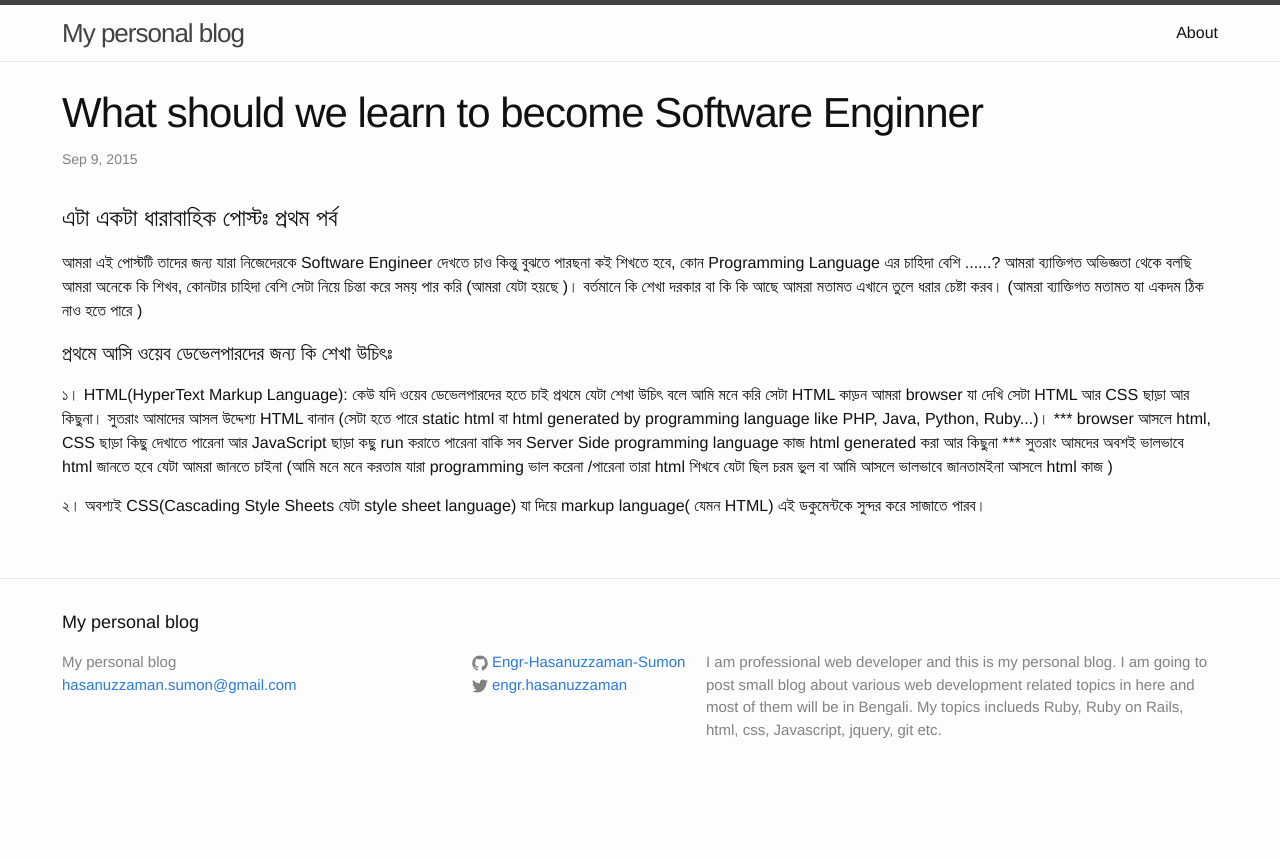
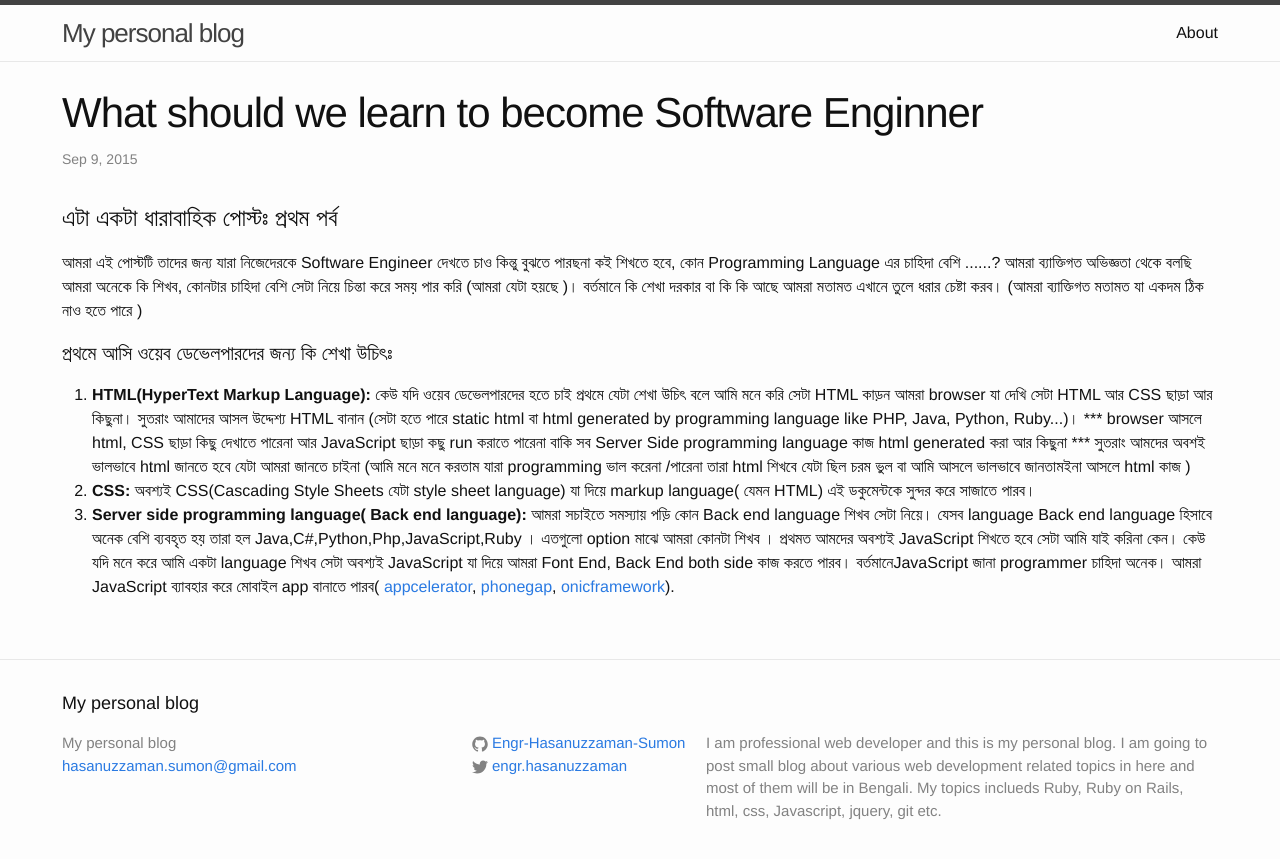
Before and after one commit to Engr-Hasanuzzaman-Sumon/Engr-Hasanuzzaman-Sumon.github.io, a Jekyll site: the page built from _posts/2015-10-28-what-should-we-learn.html, in a window 1280 px wide. Shown: the top 859 px of the page. Built offline with Jekyll 4.4.1, drawn with Linux system fonts in a browser that asks for light colours.

Commit message:
what should i learn part-1 ongoing

```diff
--- a/_posts/2015-10-28-what-should-we-learn.html
+++ b/_posts/2015-10-28-what-should-we-learn.html
@@ -16,14 +16,23 @@ subcategory: beginner
 <h4>
     প্রথমে আসি ওয়েব ডেভেলপারদের জন্য কি শেখা উচিৎঃ
 </h4>
-<p>
-    ১।  HTML(HyperText Markup Language): কেউ যদি  ওয়েব ডেভেলপারদের হতে চাই প্রথমে যেটা শেখা উচিৎ বলে আমি মনে করি সেটা HTML কাড়ন আমরা browser যা দেখি সেটা HTML
-    আর  CSS ছাড়া আর কিছুনা। সুতরাং আমাদের আসল উদ্দেশ্য HTML বানান (সেটা হতে পারে static html বা html generated by programming language like PHP, Java, Python, 		Ruby...)।
-    *** browser আসলে  html, CSS ছাড়া কিছু দেখাতে পারেনা আর JavaScript ছাড়া কছু run করাতে পারেনা বাকি সব   Server Side programming language কাজ
-    html generated করা আর কিছুনা ***
-    সুতরাং আমদের অবশই ভালভাবে  html জানতে হবে  যেটা আমরা জানতে চাইনা (আমি মনে মনে করতাম যারা programming ভাল করেনা /পারেনা তারা html শিখবে যেটা ছিল চরম ভুল বা আমি 		আসলে ভালভাবে জানতামইনা আসলে html কাজ )
-</p>
-
-<p>
-    ২। অবশ্যই CSS(Cascading Style Sheets যেটা  style sheet language) যা দিয়ে  markup language( যেমন HTML) এই ডকুমেন্টকে সুন্দর করে সাজাতে পারব।
-</p>
+<ol>
+    <li>
+        <strong>HTML(HyperText Markup Language):</strong> কেউ যদি  ওয়েব ডেভেলপারদের হতে চাই প্রথমে যেটা শেখা উচিৎ বলে আমি মনে করি সেটা HTML কাড়ন আমরা browser যা দেখি সেটা HTML
+        আর  CSS ছাড়া আর কিছুনা। সুতরাং আমাদের আসল উদ্দেশ্য HTML বানান (সেটা হতে পারে static html বা html generated by programming language like PHP, Java, Python, Ruby...)।
+        *** browser আসলে  html, CSS ছাড়া কিছু দেখাতে পারেনা আর JavaScript ছাড়া কছু run করাতে পারেনা বাকি সব   Server Side programming language কাজ
+        html generated করা আর কিছুনা ***
+        সুতরাং আমদের অবশই ভালভাবে  html জানতে হবে  যেটা আমরা জানতে চাইনা (আমি মনে মনে করতাম যারা programming ভাল করেনা /পারেনা তারা html শিখবে যেটা ছিল চরম ভুল বা আমি আসলে ভালভাবে জানতামইনা আসলে html কাজ )
+    </li>
+    <li>
+        <strong>CSS: </strong>অবশ্যই CSS(Cascading Style Sheets যেটা  style sheet language) যা দিয়ে  markup language( যেমন HTML) এই ডকুমেন্টকে সুন্দর করে সাজাতে পারব।
+    </li>
+    <li>
+        <strong>Server side programming language( Back end language): </strong>
+        আমরা সচাইতে সমস্যায় পড়ি কোন Back end language শিখব সেটা নিয়ে। যেসব language Back end language হিসাবে অনেক বেশি ব্যবহৃত হয়
+        তারা হল Java,C#,Python,Php,JavaScript,Ruby । এতগুলো option মাঝে আমরা কোনটা শিখব । প্রথমত আমদের অবশ্যই JavaScript শিখতে হবে
+        সেটা আমি যাই করিনা কেন। কেউ যদি মনে করে  আমি একটা language শিখব সেটা অবশ্যই JavaScript যা দিয়ে আমরা Font End, Back End both side
+        কাজ করতে পারব। বর্তমানেJavaScript জানা programmer  চাহিদা অনেক। আমরা JavaScript ব্যাবহার করে মোবাইল app বানাতে পারব( <a href='http://www.appcelerator.com/'>appcelerator</a>,
+        <a href='http://phonegap.com/'>phonegap</a>, <a href='http://ionicframework.com/'>onicframework</a>).
+    </li>
+</ol>
```
